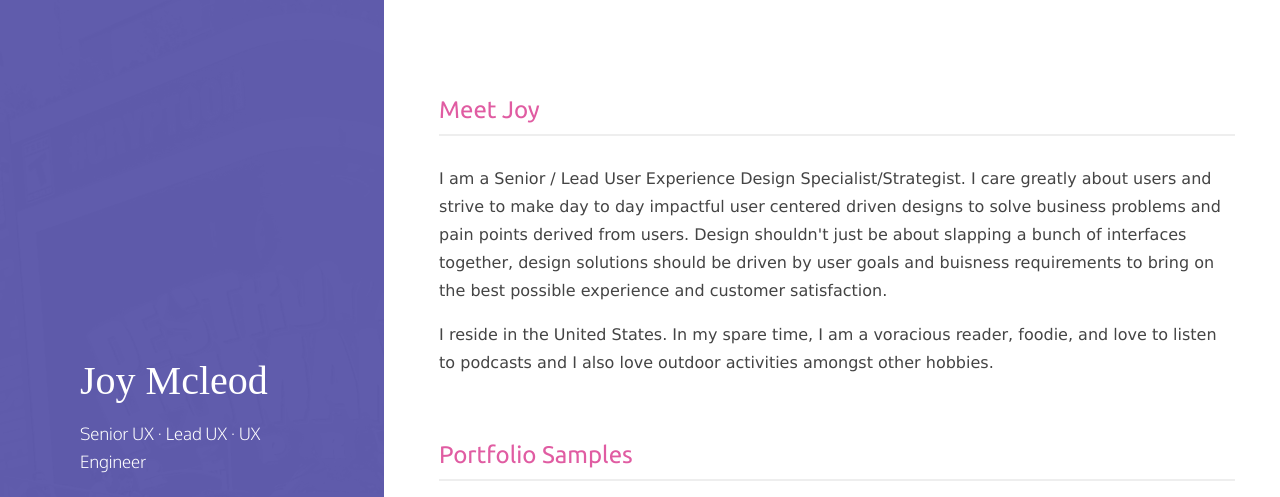
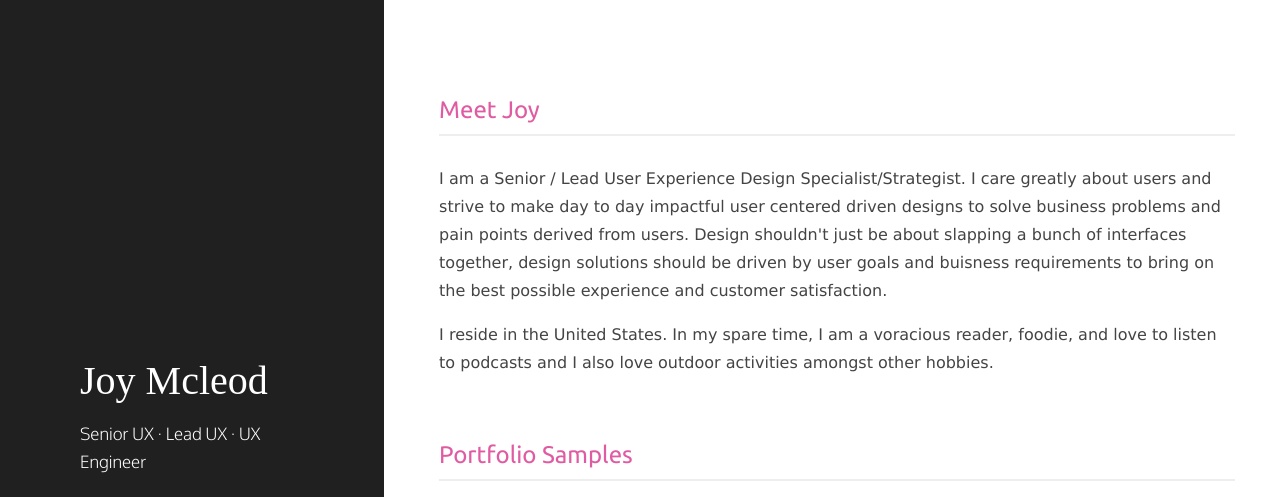
Before and after one commit to jokomowho/my_website, a Jekyll site: the page built from index.html, in a window 1280 px wide. Shown: the top 497 px of the page. Built offline with Jekyll 4.4.1, drawn with Linux system fonts in a browser that asks for light colours; nearby versions of some CDN libraries; some web fonts are replaced; grey boxes are pictures that could not be loaded.

Commit message:
update to colors.

```diff
--- a/css/main.css
+++ b/css/main.css
@@ -404,7 +404,7 @@ hr {
 }
 .top-container{
   height:100%; width:100%;
-  background-color: /*rgba(224, 92, 162, .99); */ rgba(93, 89, 171, .98);
+  background-color: #202020; /*rgba(224, 92, 162, .99); rgba(93, 89, 171, .98);
   /*background-image: url('/images/bg.png');
   background-position: bottom center;
   background-repeat: no-repeat;*/
@@ -476,6 +476,9 @@ div.style-element{
 h3 a.side-menu{
   display: block;
 }
+h3 a.side-menu:hover{
+  text-decoration: underline;
+}
 .side-menu img{
   width: 20px;
   height: 20px;
```
